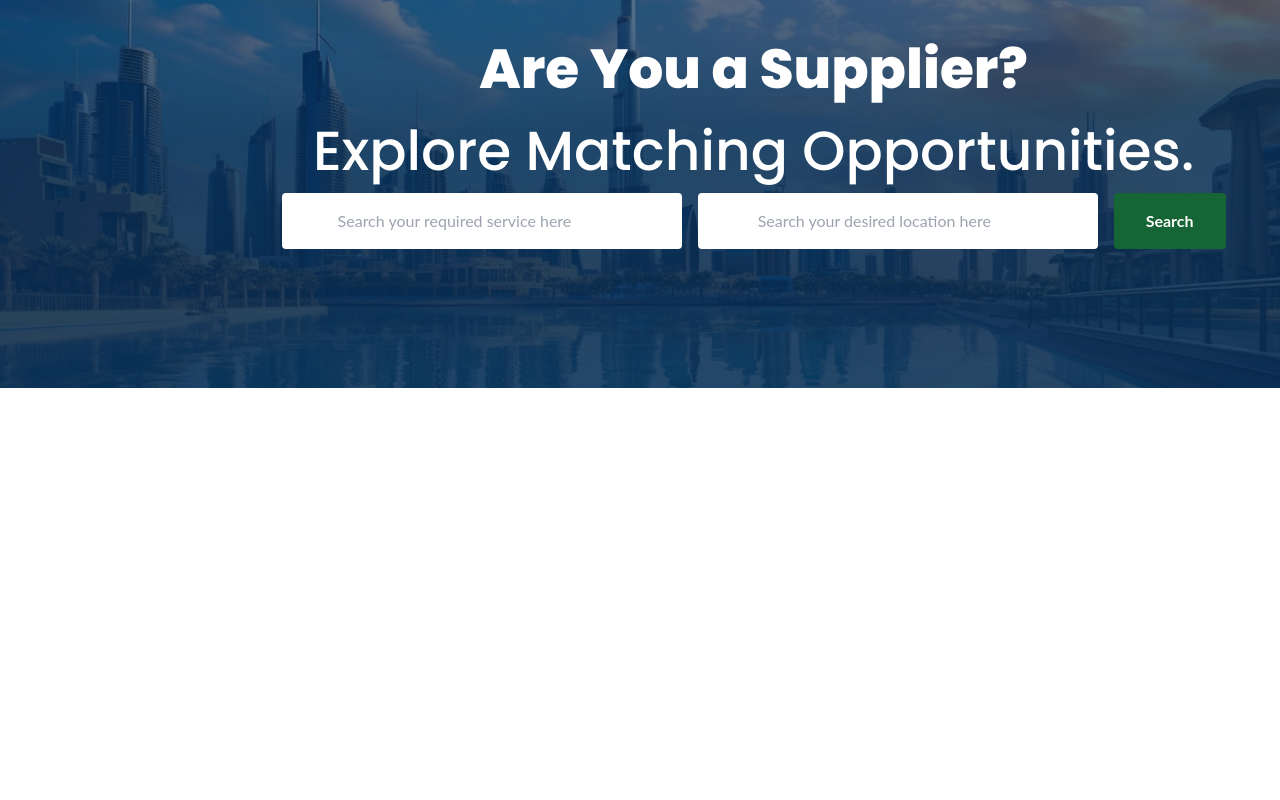
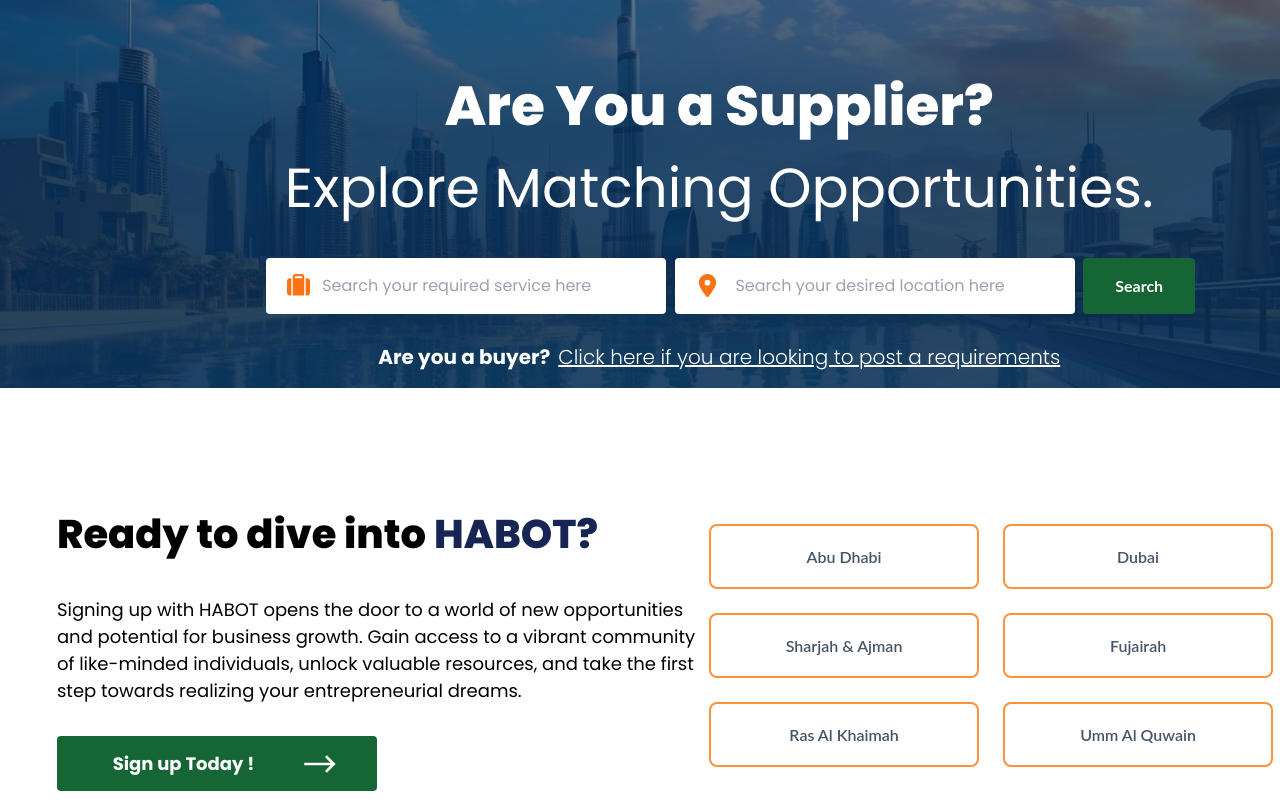
Before and after one commit to Sinan-muhammed/Habot-react, a React (Vite) app: page / in a window 1280 px wide. Shown: the part 200-1000 px from the top of the page. Before the commit the page ends 800 px from the top, so only its background shows below. Built offline with nearby package versions, Linux system fonts and the light colour scheme; a web font is replaced by a local one.

Commit message:
service details completed

```diff
--- /dev/null
+++ b/src/Components/Buttons/Buttons.jsx
@@ -0,0 +1,21 @@
+import PropTypes from "prop-types";
+
+
+const Buttons = ({text})=>{
+    return (
+        <>
+           <div className="Main ">
+                 <button className="  border-solid border-2 border-orange-400 h-[65px] w-[270px] rounded-lg font-semibold">
+                       <h1 className="text-slate-600">{text}</h1>
+                 </button>
+           </div>
+        </>
+    )
+}
+
+// Define prop types
+Buttons.propTypes = {
+    text: PropTypes.string.isRequired,
+  };
+
+export default Buttons
--- a/src/Components/Buyerform/Buyerform.jsx
+++ b/src/Components/Buyerform/Buyerform.jsx
@@ -1,25 +1,40 @@
 import SearchBar from '../Searchbar/SearchBar'
-import { FaLocationDot } from "react-icons/fa6";
+import { FaLocationDot,FaSuitcase } from "react-icons/fa6";
 
 const BuyerForm = ()=>{
     return (
         <>
           <div className="buyerForm  w-full h-full bg-cover ">
                       <img src="../../../public/Bgimage.png" alt="" className='w-[100%] h-[100%] object-cover '/>
-                      <div className="heading absolute top-80 left-[22%] flex flex-col items-center justify-center h-9">
+                      <div className="heading absolute top-80 left-[19%] flex flex-col items-center justify-center h-9 gap-7 mt-20">
+                        <div className='flex flex-col items-center justify-around  '>
                         <h1 className='text-[55px] font-extrabold  text-white font-Poppins'>
                             Are You a Supplier?
                         </h1>
-                        <h1 className='text-[55px] font-[420] text-white font-Poppins'>
+                        <h1 className='text-[55px] font-[400] text-white relative font-Poppins '>
                              Explore Matching Opportunities.
                         </h1>
-                        <div className="Search-bar flex justify-between gap-4">
+                        </div>
+                        <div className="Search-bar flex justify-between gap-2">
+                            <div className='flex justify-between' >
+                            <i className=' text-[23px] relative text-orange-500 top-4 left-11 font-normal'><FaSuitcase/></i>
                             <SearchBar placeholder='Search your required service here'/>
+                            </div>
+                            <div className='flex justify-between ml-[-22px]'>
+                                <i className=' text-[23px] relative text-orange-500 top-4 left-11 font-normal'><FaLocationDot/></i>
                             <SearchBar placeholder=' Search your desired location here'/>
+                            </div>
+                            <div className="button">
                             <button className='h-14 bg-green-800 w-28 rounded text-white font-bold'>
                                        Search
                             </button>
+                            </div>
                         </div>
+                        <div className="link flex items-center gap-2">
+                            <p className='text-white relative font-Poppins text-[20px] font-[650]'>Are you a buyer? </p>
+                            <a href="" className='text-white relative font-Poppins text-[20px] font-[300] underline'>Click here if you are looking to post a requirements</a>
+                        </div>
+
                     </div>
 
           </div>
--- a/src/Components/Searchbar/SearchBar.jsx
+++ b/src/Components/Searchbar/SearchBar.jsx
@@ -1,4 +1,4 @@
-import React from "react";
+
 import PropTypes from "prop-types";
 
 const SearchBar = ({ placeholder }) => {
@@ -8,10 +8,8 @@
         <div className="item">
           <input
             type="text"
-            id="city"
-            name="city"
             placeholder={placeholder}
-            className="h-14 w-[400px] pl-14 rounded"
+            className="h-14 w-[400px] pl-14 rounded font-Poppins text-slate-500 "
           />
         </div>
       </div>
--- /dev/null
+++ b/src/Components/SignupDetails/Details.jsx
@@ -0,0 +1,51 @@
+import { LiaLongArrowAltRightSolid } from "react-icons/lia";
+import Buttons from "../Buttons/Buttons";
+
+const Details = ()=>{
+    return (
+        <>
+           <div className="Main h-[500px] bg-white w-full flex items-center justify-around">
+              <div className="left flex flex-col justify-center ml-[50px] gap-8 mt-[20px]">
+                 <div className="header flex gap-2 ">
+                    <h1 className=" text-black text-[40px] font-extrabold font-Poppins">
+                    Ready to dive into
+                    </h1>
+                    <h1 className="text-[40px] font-extrabold  font-Poppins text-blue-950">
+                      HABOT?
+                    </h1>
+                 </div>
+                 <div className="pargraph">
+                    <p className="text-[18px] font-Poppins font-[400]">
+                    Signing up with HABOT opens the door to a world of new opportunities <br/>
+                      and potential for business growth. Gain access to a vibrant community <br/>
+                      of like-minded individuals, unlock valuable resources, and take the first <br/>
+                      step towards realizing your entrepreneurial dreams.
+                    </p>
+                 </div>
+                 <div className="button ">
+                    <button className="h-[55px] rounded bg-green-800 w-[320px] text-white  flex justify-center items-center">
+                        <h1 className="text-[18px] font-Poppins font-bold ml-[20px]">
+                       Sign up Today !
+                        </h1>
+                       <i className="text-[42px] relative font-thin pl-[45px]"><LiaLongArrowAltRightSolid/></i>
+                    </button>
+                 </div>
+              </div>
+              <div className="right flex gap-6 mt-4">
+                <div className="row1 flex flex-col gap-6">
+                  <Buttons text=' Abu Dhabi'/>
+                  <Buttons text='Sharjah & Ajman'/>
+                  <Buttons text=' Ras Al Khaimah'/>
+                </div>
+                <div className="row2 flex flex-col gap-6">
+                <Buttons text=' Dubai'/>
+                <Buttons text=' Fujairah'/>
+                <Buttons text='Umm Al Quwain'/>
+                </div>
+              </div>
+           </div>
+        </>
+    )
+}
+
+export default Details
--- /dev/null
+++ b/src/Components/VideoComponent/videoCompnt.jsx
@@ -0,0 +1,18 @@
+const VideoCom = ()=>{
+    return (
+        <>
+         <div className="main h-[750px] w-full bg-black flex justify-center items-center">
+                  <div className="mini h-[90%] w-[90%] bg-blue-900 rounded">
+                    <div className="left h-full w-[50%] ">
+
+                    </div>
+                    <div className="right h-full w-[50%]">
+
+                    </div>
+                  </div>
+         </div>
+        </>
+    )
+}
+
+export default VideoCom
--- a/src/routes/pages/Home.jsx
+++ b/src/routes/pages/Home.jsx
@@ -1,4 +1,6 @@
 import BuyerForm from "../../Components/Buyerform/Buyerform"
+import Details from "../../Components/SignupDetails/Details"
+import VideoCom from "../../Components/VideoComponent/videoCompnt"
 import NavBar from "../../Components/navBar/NavBar"
 
 const Home = ()=>{
@@ -10,6 +12,12 @@
            <div className="Buyer">
               <BuyerForm/>
             </div>
+            <div className="Details">
+                <Details/>
+            </div>
+            <div className="video-Com">
+                <VideoCom/>
+            </div>
         </>
     )
 }
```
Also changed, not shown: public/thubnail.png.png (added), public/youtube.png.png (added).
